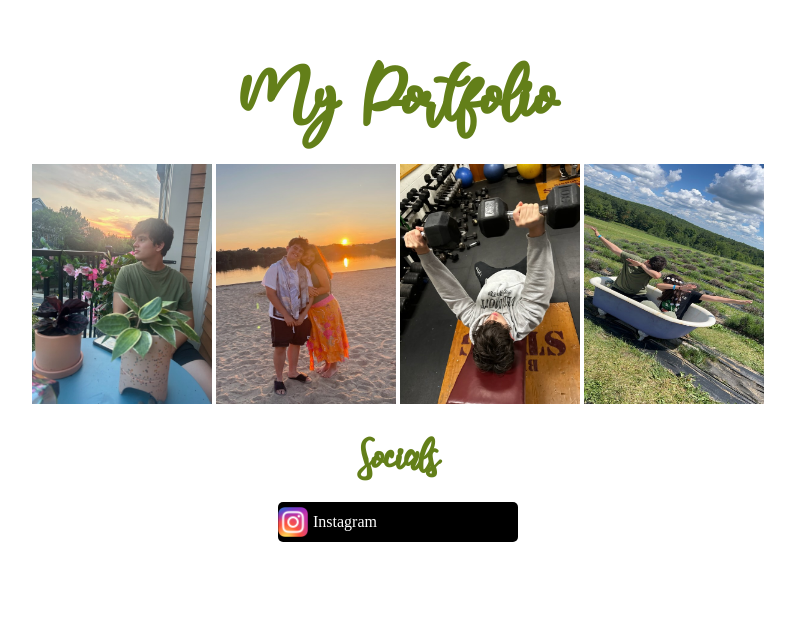
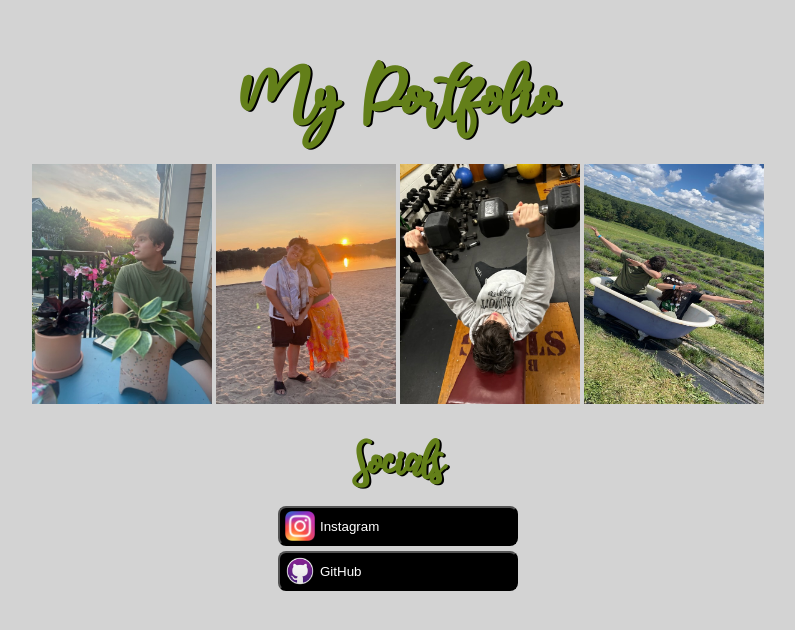
Before and after one commit to ChrisHoran1/MyFirstWebapp, a plain HTML site: page HelloWorld/index.html in a window 1280 px wide. Shown: the whole page, without its empty margins (242-1037 px from the left). Drawn offline with Linux system fonts and the light colour scheme.

Commit message:
added interactive vertical bar and text drop shadow

```diff
--- a/HelloWorld/css/home.css
+++ b/HelloWorld/css/home.css
@@ -2,6 +2,7 @@
     font-family: LovelyCoffee;
     src: url(../fonts/LovelyCoffee-jEVeO.ttf);
 }
+body {background-color:#D3D3D3; }
 h1 {
     margin-top: 30px;
     margin-bottom: 10px;
@@ -12,28 +13,58 @@ h1 {
 }
 h2 {
     margin-top: 10px;
-    margin-bottom: 10px;
+    margin-bottom: 5px;
     color:#637f19;
     font-family: LovelyCoffee;
-    font-size: 64px;
+    font-size: 72px;
     text-align: center;
+}
+.image {
+    width: 180px;
+    height: 240px;
 }
 .row {
     text-align: center;
 }
 .socialbox {
     margin: auto;
+    margin-bottom: 5px;
     background-color: black;
     color: white;
     width: 240px;
     height: 40px;
-    border-radius: 5px;
+    border-radius: 8px;
 }
-.flex-center {
+.flex-left {
     display: flex;
     justify-content: left;
     align-items: center;
 }
+.left-padding {
+    padding-left: 5px;
+}
 .socialimage {
     padding-right: 5px;
 }
+.whitedropshadow {
+    text-shadow: black 2px 1px;
+}
+.whitedropshadow1 {
+    text-shadow: black 2px 1px;
+}
+
+button.fire .social-user {
+    display: none;
+}
+
+button.fire:hover {
+    background-color: antiquewhite;
+    color: black;
+}
+
+button.fire:hover .social-media {
+    display: none;
+}
+button.fire:hover .social-user {
+    display: inline;
+}
--- a/HelloWorld/index.html
+++ b/HelloWorld/index.html
@@ -5,17 +5,27 @@
         <title>Christopher's Portfolio</title>
     </head>
     <body>
+        <div class="whitedropshadow">
         <h1>My Portfolio</h1>
+         </div>
         <div class="row">
             <img src="images/IMG_5097.jpeg" width="180" height="240"alt="Sunset Side Profile" />
             <img src="images/IMG_5294.jpeg" width="180" height="240"alt="Beach Sunset with Katherine" />
             <img src="images/IMG_6186.jpeg" width="180" height="240"alt="Pumping Iron" />
             <img src="images/IMG_7261.jpeg" width="180" height="240"alt="Dabbing in the Bathtub!" />
         </div>
+        <div class="whitedropshadow1">
         <h2>Socials</h2>
-        <div class="socialbox flex-center">
+        </div>
+        <button class="socialbox flex-left left-padding fire">
                     <img class="socialimage" src="images/Instagram_logo_2016.jpeg"width="30"height="30"alt="Insta" />
-                Instagram
-        </div>
+                    <span class="social-media">Instagram</span>
+                    <span class="social-user">@chrissybear1010</span>
+                </button>
+        <button class="socialbox flex-left left-padding fire">
+            <img class="socialimage" src="images/768px-Github-desktop-logo-symbol.svg.png"width="30"height="30"alt="GitHub" />
+            <span class="social-media">GitHub</span>
+            <span class="social-user">@ChrisHoran1</span>
+        </button>
     </body>
 </html>
```
Also changed, not shown: HelloWorld/images/768px-Github-desktop-logo-symbol.svg.png (added).
